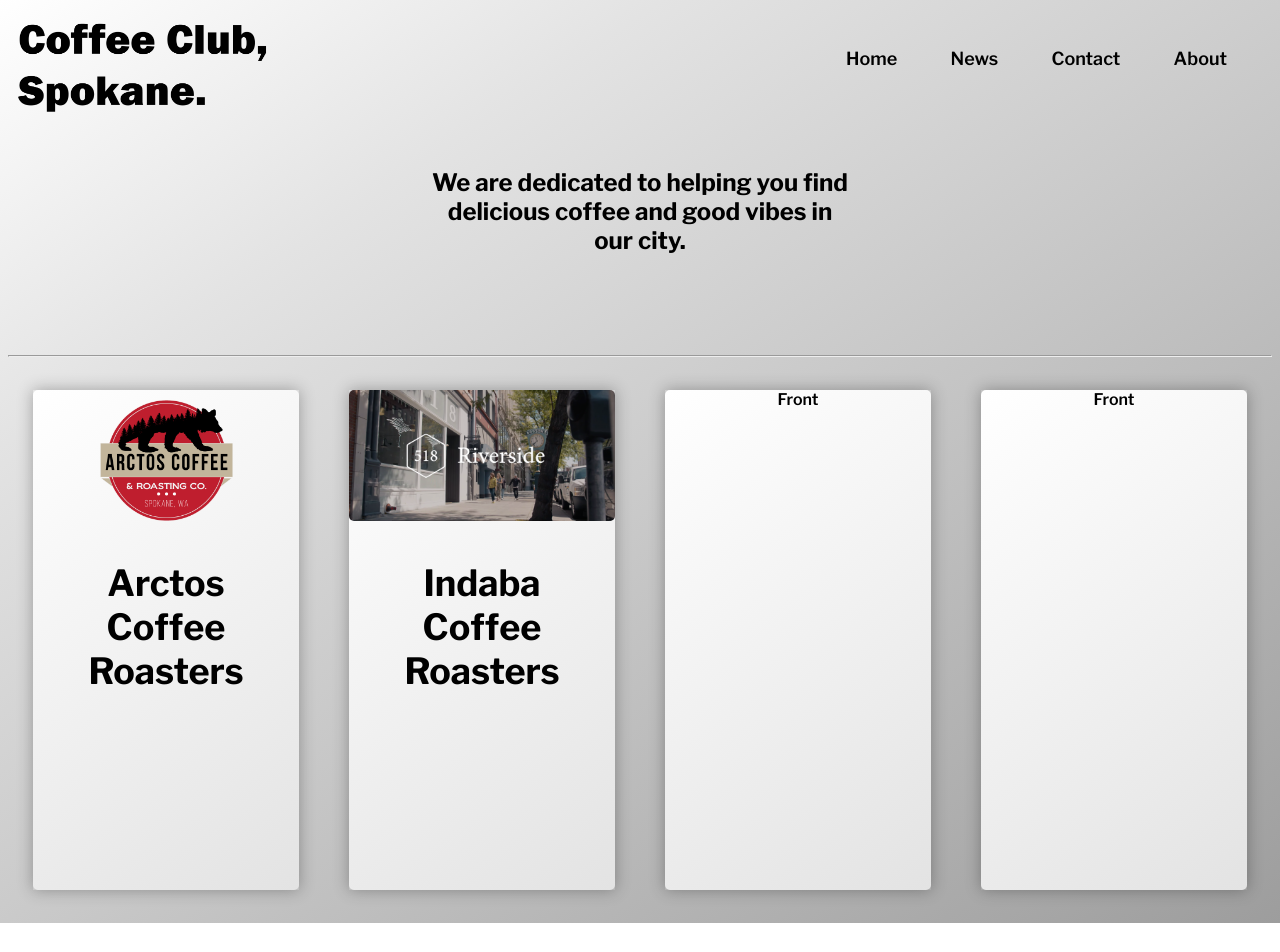
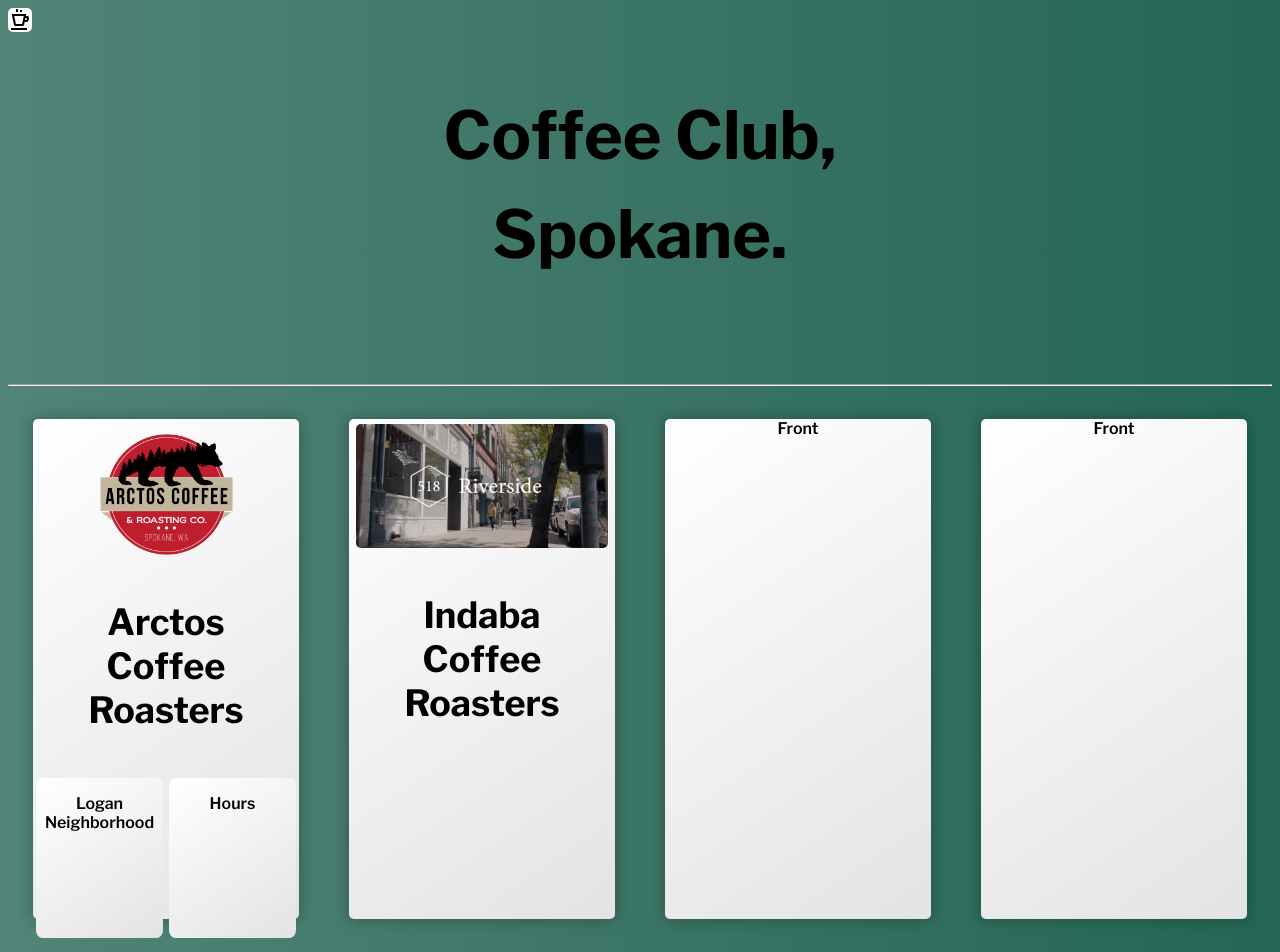
Before and after one commit to JoshLeeK/Coffee-Club-Spokane., a plain HTML site: page index.html in a window 1280 px wide. Before the commit the page ends 923 px from the top, so only its background shows below. Drawn offline with nearby package versions, Linux system fonts and the light colour scheme.

Commit message:
Added gradient and new title

```diff
--- a/index.html
+++ b/index.html
@@ -13,19 +13,23 @@
     </head>
     <body>
     <header>
-        <div class="header-block" id="header-block">
+        <!-- <div class="header-block" id="header-block">
             <img class="logo" id="logo" src="Assets/logo.png">
             <ul>
                 <li><a href="default.asp">Home</a></li>
                 <li><a href="news.asp">News</a></li>
                 <li><a href="contact.asp">Contact</a></li>
                 <li><a href="about.asp">About</a></li>
-              </ul>
-        </div>
+            </ul> -->
+            <div class="title=box"><img class="coffee-img" src="Assets/icons8-coffee.gif">
+              <h1 class="title">Coffee Club,<br> Spokane.</h1>
+              </div>
+        <!-- </div>
         <div class="intro"><h2 id="title" class="title">We are dedicated to helping you find delicious coffee and good vibes in our city.</h2>
-        </div>
+        </div> -->
         <hr>
     </header>
+
         <div class="card-box">
             <!-- Arctos Card -->
             <div class="card arctos">
@@ -33,6 +37,10 @@
                   <div class="front">
                     <img class="card-image arctos" src="Assets/arctos.png">
                     <h3 class="card-title">Arctos Coffee Roasters</h3>
+                    <div class="box-box">
+                      <div class="facts"><p>Logan Neighborhood</p></div>
+                      <div class="facts"><p>Hours</p></div>
+                    </div>
                   </div>
                   <div class="back">
                     <h4 class="card-back">Arctos is near Gonzaga and is a favorite location for students</h4>
--- a/styles.css
+++ b/styles.css
@@ -1,7 +1,29 @@
+
+
   body {
     font-family: 'Libre Franklin', sans-serif;
-    background: rgb(157,157,157);
-background: linear-gradient(326deg, rgba(157,157,157,1) 0%, rgba(227,227,227,1) 75%, rgba(255,255,255,1) 100%);
+    background: linear-gradient(270deg, #246655, #9fb6b0, #b2a98e, #636361);
+    background-size: 800% 800%;
+
+    -webkit-animation: AnimationName 30s ease infinite;
+    -moz-animation: AnimationName 30s ease infinite;
+    animation: AnimationName 10s ease infinite;
+}
+
+@-webkit-keyframes AnimationName {
+    0%{background-position:0% 50%}
+    50%{background-position:100% 50%}
+    100%{background-position:0% 50%}
+}
+@-moz-keyframes AnimationName {
+    0%{background-position:0% 50%}
+    50%{background-position:100% 50%}
+    100%{background-position:0% 50%}
+}
+@keyframes AnimationName {
+    0%{background-position:0% 50%}
+    50%{background-position:100% 50%}
+    100%{background-position:0% 50%}
   }
 
 .logo {
@@ -84,7 +106,7 @@ p {
   width: 100%;
   height: 100%;
   box-shadow: 0 0 15px rgba(0,0,0,0.3);
-
+  border-radius: 5px;
   transition: transform 1s;
   transform-style: preserve-3d;
 }
@@ -99,14 +121,14 @@ p {
   position: absolute;
   height: 100%;
   width: 100%;
-  background: rgb(157,157,157);
-background: linear-gradient(326deg, rgba(157,157,157,1) 0%, rgba(227,227,227,1) 0%, rgba(255,255,255,1) 100%);
   text-align: center;
   border-radius: 5px;
   backface-visibility: hidden;
 }
 
 .front {
+  background: rgb(157,157,157);
+background: linear-gradient(326deg, rgba(157,157,157,1) 0%, rgba(227,227,227,1) 0%, rgba(255,255,255,1) 100%);
     border-radius: 5px;
 }
 
@@ -143,8 +165,9 @@ background: linear-gradient(326deg, rgba(157,157,157,1) 0%, rgba(227,227,227,1)
 }
 
 .card-image {
-    width: 100%;
+    width: 95%;
     height: auto;
+    margin: 5px;
 }
 .card-image.arctos {
     width: 50%;
@@ -174,7 +197,8 @@ button {
     background-color: white;
     transition-duration: 0.4s;
     margin-top: 30px;
-    margin-bottom: 30px
+    margin-bottom: 30px;
+    max-width: 95%;
 }
 
 button:hover {
@@ -191,7 +215,7 @@ button:hover {
     border-radius: 5px;
   }
 
-  @media screen and (max-width:1000px) {
+  @media screen and (max-width:600px) {
     .card-box { flex-direction: column;  }
    /* .arctos { flex-basis: 100%; } */
    .flex-item { width: 100%; padding-bottom: 50px }
@@ -199,3 +223,87 @@ button:hover {
    ul {display:none;}
    .title {max-width: 75%;}
   }
+
+  h1{
+    margin: 2em auto;
+    width: 200vh;
+    max-width: 80%;
+    text-align: center;
+    font-size: 48px;
+    line-height: 1.5em;
+    font-family: 'Libre Franklin', sans-serif;
+   width: 400px;
+  }
+
+  h1{
+    animation: ease blurIn 1.5s;
+    position: relative;
+    font-size: 66px;
+  }
+
+  .title::before {
+    content: '';
+  position: absolute;
+  width: 100%;
+  height: 4px;
+  border-radius: 4px;
+  background-color: #18272F;
+  bottom: 0;
+  left: 0;
+    transform-origin: right;
+  transform: scaleX(0);
+  transition: transform .3s ease-in-out;
+  }
+  .title:hover::before {
+    transform-origin: left;
+    transform: scaleX(1);
+  }
+
+
+  @keyframes slideOut {
+    0% {
+      transform: translateY(-50%);
+    }
+    100% {
+      transform: translateY(100%);
+    }
+  }
+
+
+
+  @keyframes blurIn {
+    0% {
+      opacity: 0;
+      transform: scale(.9);
+      filter: blur(1em);
+    }
+    100% {
+      opacity: 1;
+      transform: scale(1);
+      filter: blur(0);
+    }
+  }
+
+.box-box {
+  display: flex;
+  flex-direction: row;
+  flex-wrap: wrap;
+  vertical-align: bottom
+}
+.facts {
+  width: 50%;
+  height: 20vh;
+  border-radius: 5%;
+  margin-top: 10px;
+  margin-bottom: 10px;
+  box-sizing: border-box;
+  margin-left: auto;
+  margin-right: auto;
+  background-color: whitesmoke;
+  background: rgb(157,157,157);
+background: linear-gradient(326deg, rgba(157,157,157,1) 0%, rgba(227,227,227,1) 0%, rgba(255,255,255,1) 100%);
+  bottom: auto;
+  max-width: 48%;
+  min-width: 48%;
+  overflow: hidden;
+}
```
Also changed, not shown: Assets/icons8-coffee.gif (added), Assets/star-1.svg (added), Assets/star-2.svg (added).
